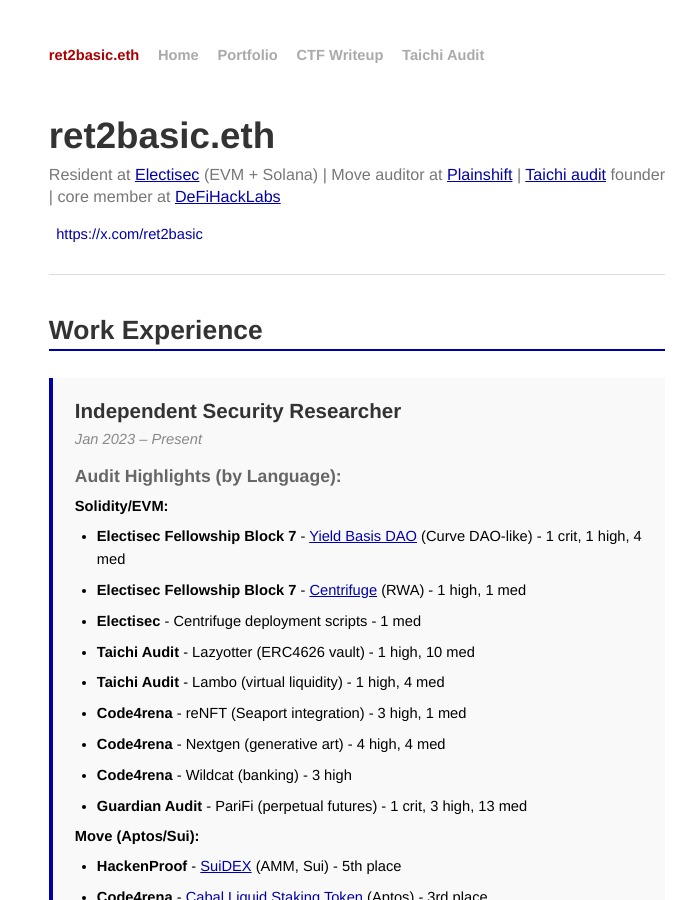
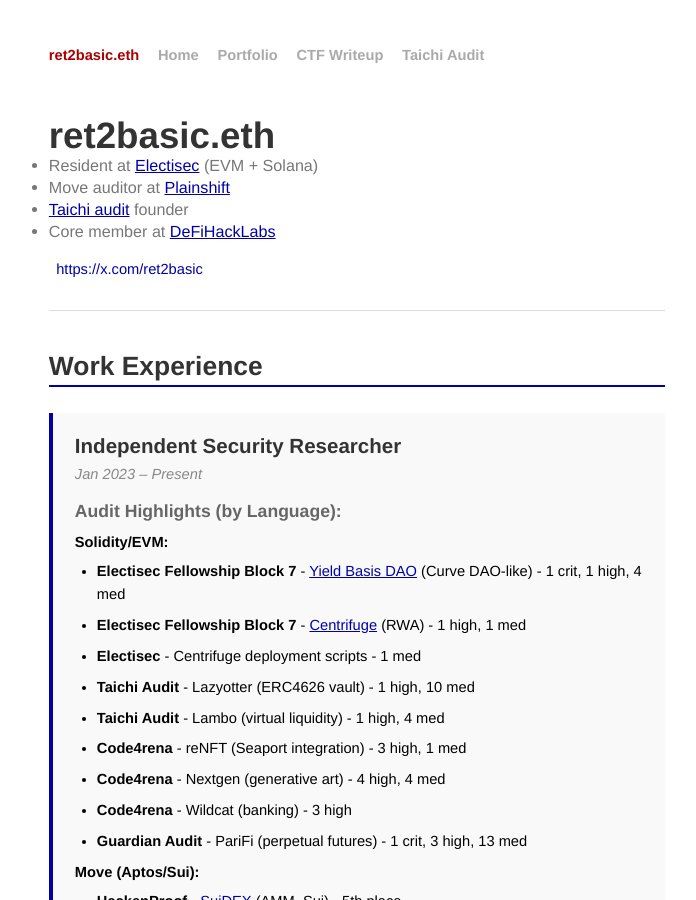
Before and after one commit to ret2basic/ret2basic.github.io, a Jekyll site: the page built from index.html, in a window 1280 px wide and 900 px high. Shown: the whole window, without its empty margins (283-979 px from the left). Built offline with Jekyll 4.4.1, drawn with Linux system fonts in a browser that asks for light colours.

Commit message:
Convert hero tagline to list

```diff
--- a/index.html
+++ b/index.html
@@ -6,7 +6,12 @@
 <div id="home">
   <section class="hero">
     <h1>ret2basic.eth</h1>
-    <p class="tagline">Resident at <a href="https://electisec.com/team" target="_blank">Electisec</a> (EVM + Solana) | Move auditor at <a href="https://plainshift.io/" target="_blank">Plainshift</a> | <a href="https://taichiaudit.com/" target="_blank">Taichi audit</a> founder | core member at <a href="https://defihacklabs.io/" target="_blank">DeFiHackLabs</a></p>
+    <ul class="tagline">
+      <li>Resident at <a href="https://electisec.com/team" target="_blank">Electisec</a> (EVM + Solana)</li>
+      <li>Move auditor at <a href="https://plainshift.io/" target="_blank">Plainshift</a></li>
+      <li><a href="https://taichiaudit.com/" target="_blank">Taichi audit</a> founder</li>
+      <li>Core member at <a href="https://defihacklabs.io/" target="_blank">DeFiHackLabs</a></li>
+    </ul>
 
     <div class="contact-links">
       <a href="https://x.com/ret2basic" target="_blank">https://x.com/ret2basic</a>
```
